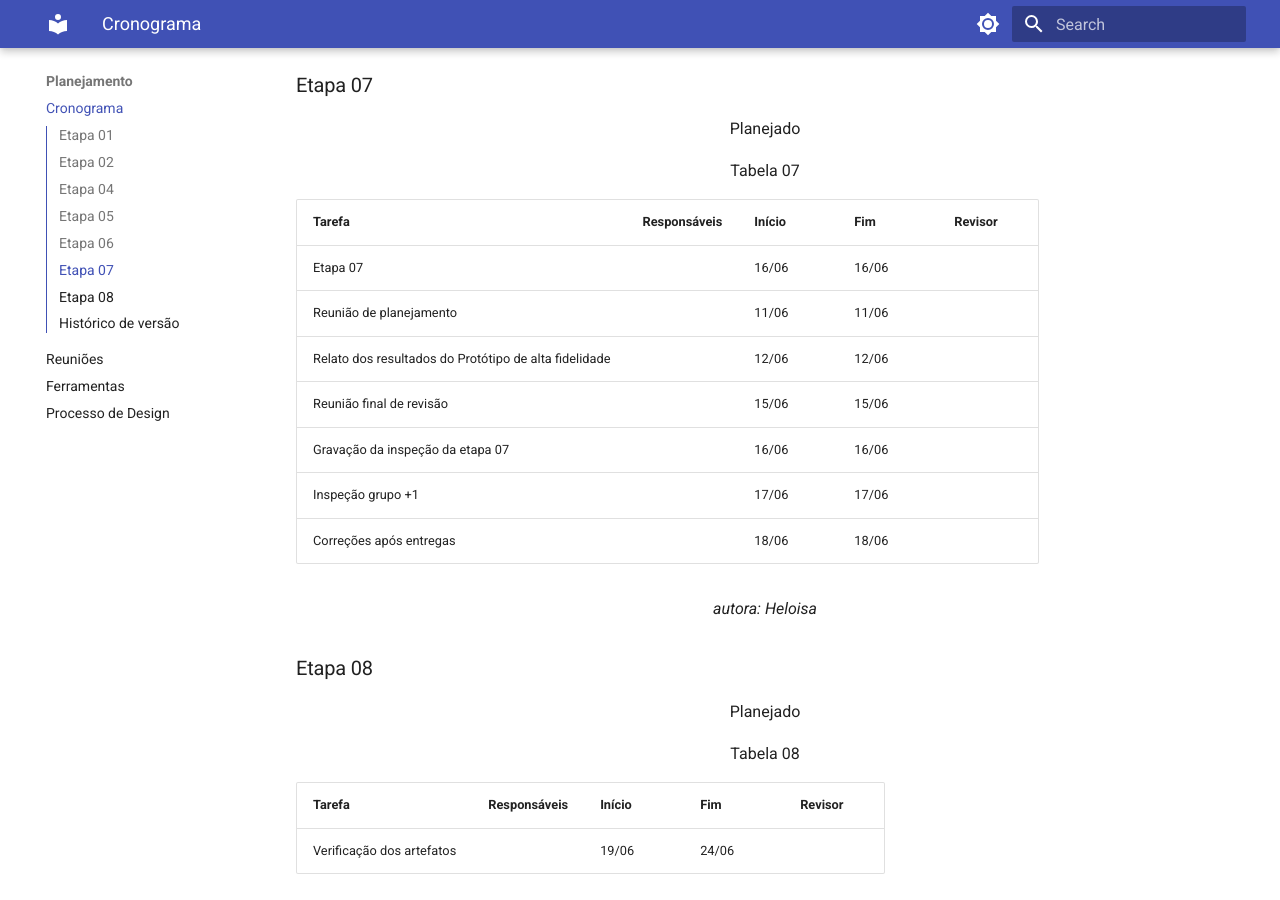
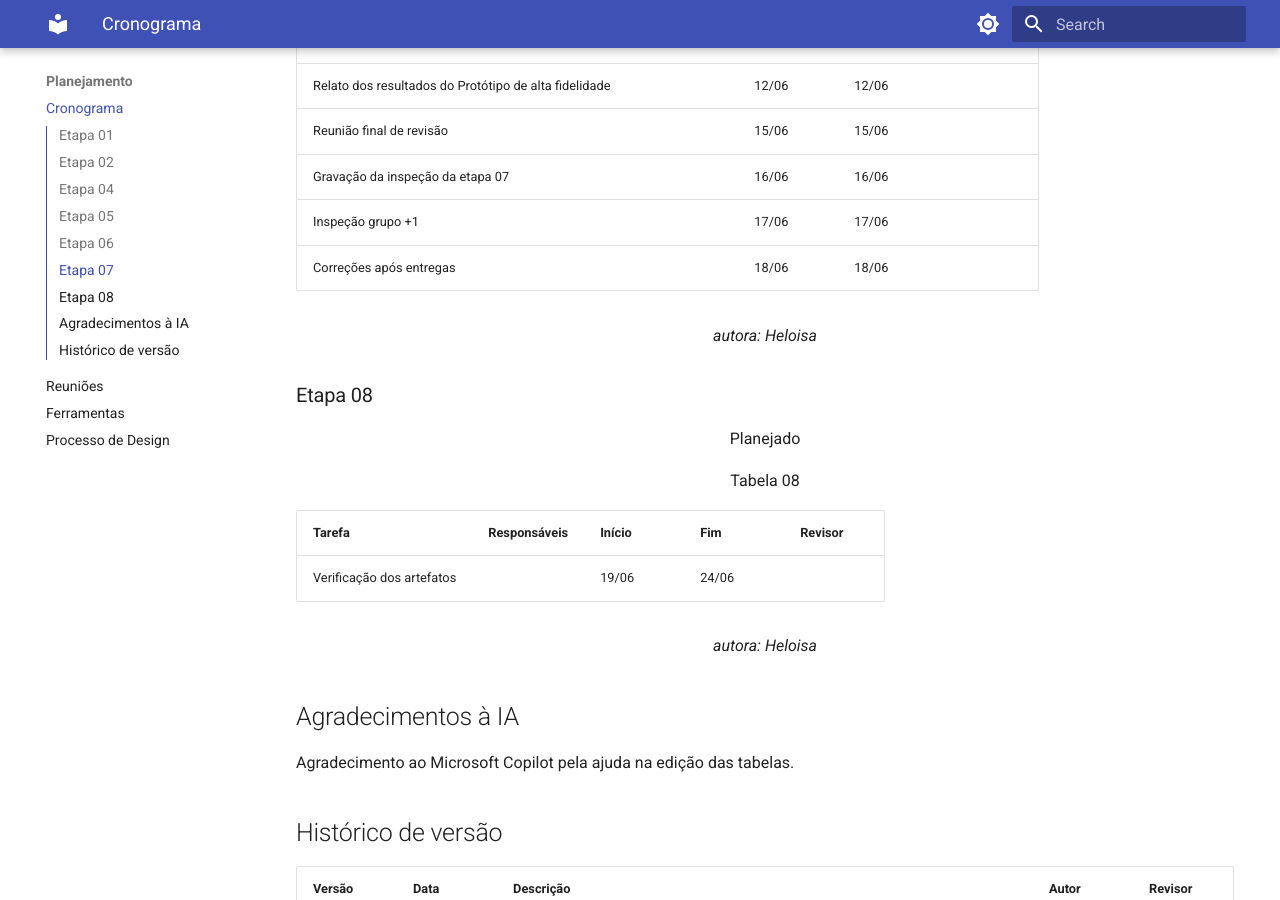
Before and after one commit to Interacao-Humano-Computador/2026.1-Grupo03, an MkDocs documentation site: the page built from docs/Planejamento/cronograma.md, in a window 1280 px wide and 900 px high, scrolled down 4028 px. Built offline with MkDocs 1.6.1 and Material for MkDocs 9.7.7, drawn with Linux system fonts in a browser that asks for light colours; some of the changed text lies outside the part shown.

Commit message:
docs: remove redundant etapa entries and add acknowledgments section in cronograma

```diff
--- a/docs/Planejamento/cronograma.md
+++ b/docs/Planejamento/cronograma.md
@@ -7,7 +7,6 @@
 
 | Tarefa | Responsáveis | Início | Fim | Revisor |
 | --- | --- | --- | --- | --- |
-| Etapa 01 |  | 12/04 | 12/04 |  |
 | Criar pages | Heitor | 09/04 | 09/04 | Heloisa |
 | Reunião da equipe |  | 10/04 | 10/04 |  |
 | Fazer página apresentando equipe |  | 10/04 | 10/04 |  |
@@ -33,7 +32,6 @@
 
 | Tarefa | Responsáveis | Início | Fim | Revisor |
 | --- | --- | --- | --- | --- |
-| Etapa 02 |  | 03/05 | 03/05 |  |
 | Reunião de planejamento |  | 01/05 | 01/05 |  |
 | Perfil do usuário |  | 01/05 | 01/05 |  |
 | Personas |  | 01/05 | 01/05 |  |
@@ -54,7 +52,6 @@
 
 | Tarefa | Responsáveis | Início | Fim | Revisor |
 | --- | --- | --- | --- | --- |
-| Etapa 04 |  | 19/05 | 19/05 |  |
 | Reunião de planejamento |  | 17/05 | 17/05 |  |
 | Planejamento da Avaliação do Storyboard |  | 17/05 | 17/05 |  |
 | Planejamento do relato dos resultados da avaliação do Storyboard |  | 17/05 | 17/05 |  |
@@ -74,7 +71,6 @@
 
 | Tarefa | Responsáveis | Início | Fim | Revisor |
 | --- | --- | --- | --- | --- |
-| Etapa 05 |  | 31/05 | 31/05 |  |
 | Reunião de planejamento |  | 29/05 | 29/05 |  |
 | Relato dos resultados do Storyboard |  | 29/05 | 29/05 |  |
 | Relato dos resultados da Análise de tarefas |  | 29/05 | 29/05 |  |
@@ -94,7 +90,6 @@
 
 | Tarefa | Responsáveis | Início | Fim | Revisor |
 | --- | --- | --- | --- | --- |
-| Etapa 06 |  | 07/06 | 07/06 |  |
 | Reunião de planejamento |  | 04/06 | 04/06 |  |
 | Relato dos resultados do Protótipo de Papel |  | 05/06 | 06/06 |  |
 | Planejamento da Avaliação do protótipo de alta fidelidade |  | 05/06 | 06/06 |  |
@@ -113,7 +108,6 @@
 
 | Tarefa | Responsáveis | Início | Fim | Revisor |
 | --- | --- | --- | --- | --- |
-| Etapa 07 |  | 16/06 | 16/06 |  |
 | Reunião de planejamento |  | 11/06 | 11/06 |  |
 | Relato dos resultados do Protótipo de alta fidelidade |  | 12/06 | 12/06 |  |
 | Reunião final de revisão |  | 15/06 | 15/06 |  |
@@ -136,6 +130,12 @@
 <p style="text-align: center;"><em>autora: Heloisa</em></p>
 
 
+## Agradecimentos à IA
+
+Agradecimento ao Microsoft Copilot pela ajuda na edição das tabelas.
+
+
+
 ## Histórico de versão
 
 | Versão | Data | Descrição | Autor | Revisor |
```
